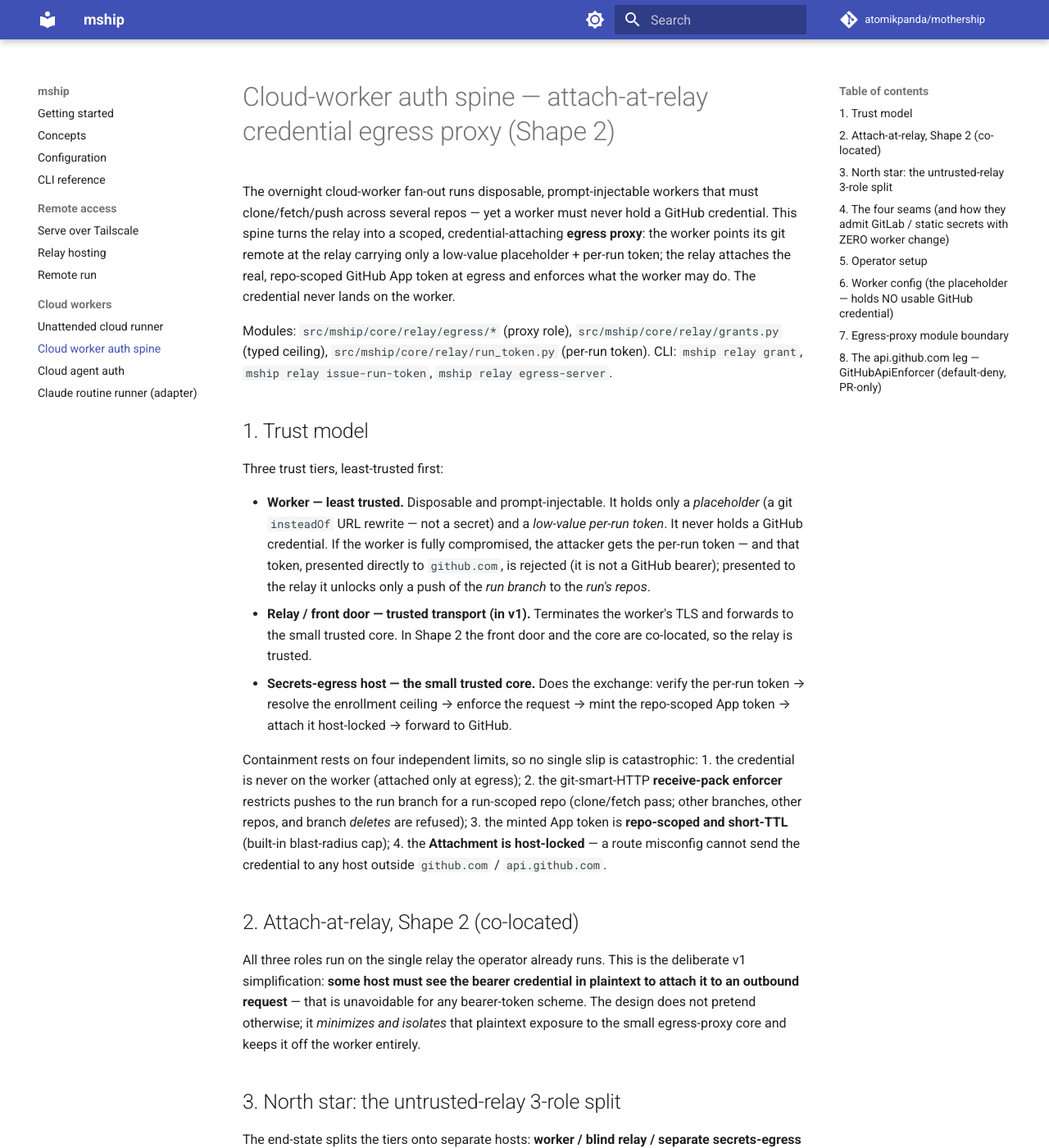
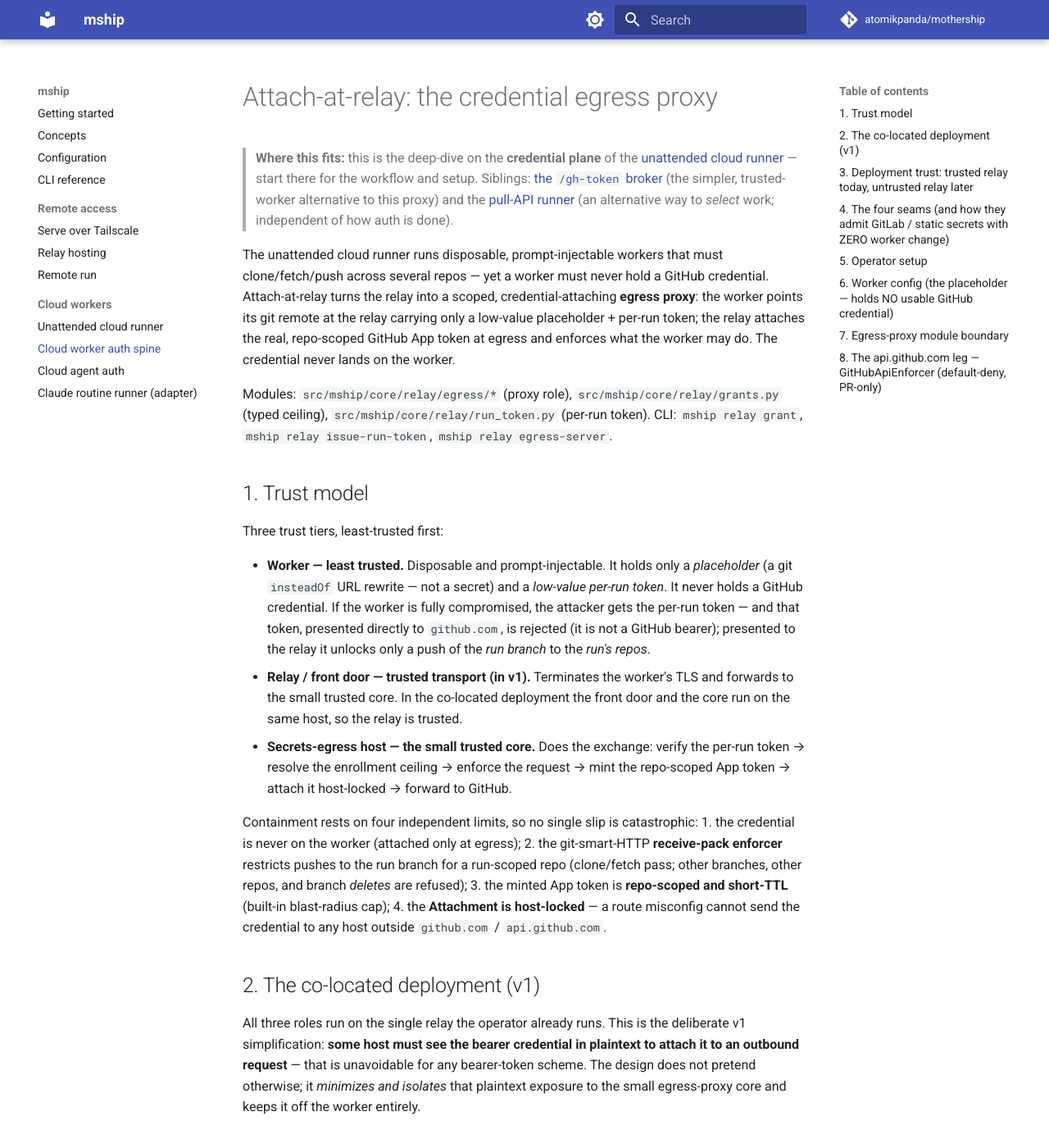
Before and after one commit to atomikpanda/mothership, an MkDocs documentation site: the page built from docs/cloud-worker-auth-spine.md, in a window 1280 px wide and 1400 px high. Shown: the whole window at 82% size. Built offline with MkDocs 1.6.1 and Material for MkDocs 9.7.7, drawn with Linux system fonts in a browser that asks for light colours; comment, search, counter and statistics services are not loaded; some of the changed text lies outside the part shown.

Commit message:
docs: auth-spine defers PR-open truth to the runbook; de-jargon titles
Claude-Session: https://claude.ai/code/session_014KE6RJkqUvU8eiAJNPgHLL

```diff
--- a/docs/cloud-worker-auth-spine.md
+++ b/docs/cloud-worker-auth-spine.md
@@ -1,8 +1,15 @@
-# Cloud-worker auth spine — attach-at-relay credential egress proxy (Shape 2)
+# Attach-at-relay: the credential egress proxy
 
-The overnight cloud-worker fan-out runs disposable, prompt-injectable workers that
+> **Where this fits:** this is the deep-dive on the **credential plane** of the
+> [unattended cloud runner](unattended-cloud-runner.md) — start there for the
+> workflow and setup. Siblings: [the `/gh-token` broker](cloud-agent-auth.md)
+> (the simpler, trusted-worker alternative to this proxy) and the
+> [pull-API runner](adapters/claude-routine-runner.md) (an alternative way to
+> *select* work; independent of how auth is done).
+
+The unattended cloud runner runs disposable, prompt-injectable workers that
 must clone/fetch/push across several repos — yet a worker must never hold a GitHub
-credential. This spine turns the relay into a scoped, credential-attaching **egress
+credential. Attach-at-relay turns the relay into a scoped, credential-attaching **egress
 proxy**: the worker points its git remote at the relay carrying only a low-value
 placeholder + per-run token; the relay attaches the real, repo-scoped GitHub App
 token at egress and enforces what the worker may do. The credential never lands on
@@ -23,8 +30,8 @@ Three trust tiers, least-trusted first:
   directly to `github.com`, is rejected (it is not a GitHub bearer); presented to
   the relay it unlocks only a push of the *run branch* to the *run's repos*.
 - **Relay / front door — trusted transport (in v1).** Terminates the worker's TLS
-  and forwards to the small trusted core. In Shape 2 the front door and the core
-  are co-located, so the relay is trusted.
+  and forwards to the small trusted core. In the co-located deployment the front
+  door and the core run on the same host, so the relay is trusted.
 - **Secrets-egress host — the small trusted core.** Does the exchange: verify the
   per-run token → resolve the enrollment ceiling → enforce the request → mint the
   repo-scoped App token → attach it host-locked → forward to GitHub.
@@ -38,7 +45,7 @@ Containment rests on four independent limits, so no single slip is catastrophic:
 4. the **Attachment is host-locked** — a route misconfig cannot send the credential
    to any host outside `github.com` / `api.github.com`.
 
-## 2. Attach-at-relay, Shape 2 (co-located)
+## 2. The co-located deployment (v1)
 
 All three roles run on the single relay the operator already runs. This is the
 deliberate v1 simplification: **some host must see the bearer credential in
@@ -47,7 +54,7 @@ bearer-token scheme. The design does not pretend otherwise; it *minimizes and
 isolates* that plaintext exposure to the small egress-proxy core and keeps it off
 the worker entirely.
 
-## 3. North star: the untrusted-relay 3-role split
+## 3. Deployment trust: trusted relay today, untrusted relay later
 
 The end-state splits the tiers onto separate hosts: **worker / blind relay /
 separate secrets-egress host**. Because the egress-proxy is a **distinct module**
@@ -57,11 +64,12 @@ that module onto its own host behind a now-blind relay is a **deployment / wirin
 change, not a channel rewrite**. The worker config, the token, the seams, and the
 enforcer are all unchanged by the move.
 
-**Shape 2 vs Shape 3 is a FORK, not a ladder.** They defend *different* adversaries:
+**The co-located shape (this doc) vs the untrusted-relay shape is a FORK, not a
+ladder** (internally: Shape 2 / Shape 3). They defend *different* adversaries:
 
-- **Shape 2 (this):** worker is least-trusted; the relay operator is trusted.
-- **Shape 3:** the *relay operator* is least-trusted (a blind courier), which needs
-  a second, separately-operated secrets-egress component.
+- **Co-located (this):** worker is least-trusted; the relay operator is trusted.
+- **Untrusted-relay:** the *relay operator* is least-trusted (a blind courier), which
+  needs a second, separately-operated secrets-egress component.
 
 You pick the fork by *which* party you distrust — you do not "graduate" from one to
 the other. Attach-at-relay **retires seal-to-worker / HPKE**: there is no longer any
@@ -134,12 +142,17 @@ only a *run-branch* push to the *run's repos*, with a repo-scoped short-TTL App
 the worker never sees. Exfiltrating the placeholder + token yields no GitHub access
 and no other-branch / other-repo write.
 
-> **The api.github.com leg is live + enforced.** The worker OPENS its PR through
-> the `/api/` egress leg (operator decision B). The
-> route is back on the github-app provider behind `GitHubApiEnforcer`, a
-> DEFAULT-DENY REST enforcer (below). This is the API leg the auth-spine slice
-> deferred, now done with a real enforcer instead of a pass-through — so the API
-> path cannot sidestep the git push-to-run-branch enforcement.
+> **The api.github.com leg is live + enforced — but `mship finish` does not
+> route its PR-open through it yet.** The `/api/` route is deployed behind
+> `GitHubApiEnforcer`, a DEFAULT-DENY REST enforcer (below) whose only permitted
+> write is opening a PR. However `mship finish` has no `--relay-url`/`--run-token`
+> path today, so a run-token-only worker pushes with `mship finish --push-only`
+> and the PR is opened in an attended step. The canonical statement of what works
+> today is the runbook's
+> [Opening the PR](unattended-cloud-runner.md#opening-the-pr-why-it-is-a-separate-step-today)
+> — this section documents the enforcer that makes the future relay-routed
+> PR-open safe, so the API path can never sidestep the git push-to-run-branch
+> enforcement.
 
 ## 7. Egress-proxy module boundary
 
@@ -162,9 +175,12 @@ relocation a deployment change rather than a rewrite.
 
 ## 8. The api.github.com leg — `GitHubApiEnforcer` (default-deny, PR-only)
 
-The worker opens its own PR, which is a REST call (`POST /repos/{o}/{r}/pulls`).
-So the `api.github.com` route is routed on the **same** github-app provider as the
-git leg, behind `GitHubApiEnforcer`. Containment is two independent layers: (a) the
+Opening a PR is a REST call (`POST /repos/{o}/{r}/pulls`), and the plan of record
+is for the worker to open its own PR through this leg once `mship finish` can
+route its PR-open via the relay (today it cannot — see the runbook's
+[Opening the PR](unattended-cloud-runner.md#opening-the-pr-why-it-is-a-separate-step-today)).
+The `api.github.com` route is therefore already routed on the **same** github-app
+provider as the git leg, behind `GitHubApiEnforcer`. Containment is two independent layers: (a) the
 repo-scoped App installation token already bounds every call to the run's repos;
 (b) the enforcer is DEFAULT-DENY over the REST surface — it permits an enumerated
 allowlist and refuses everything else (403). New/unknown GitHub endpoints are denied
```
